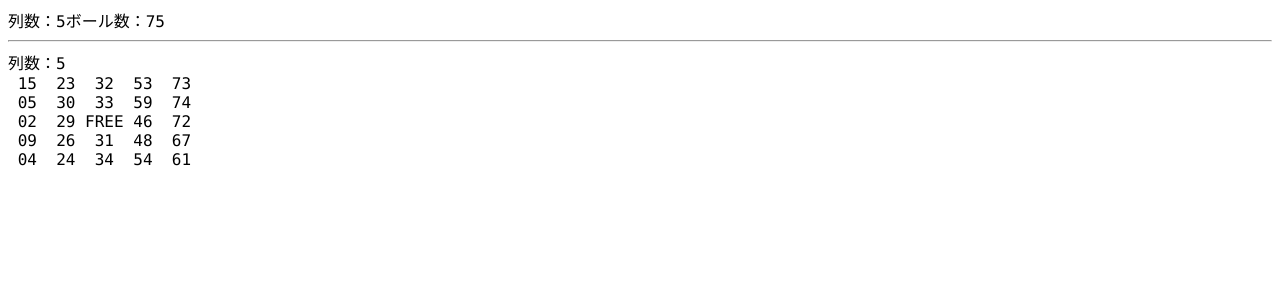
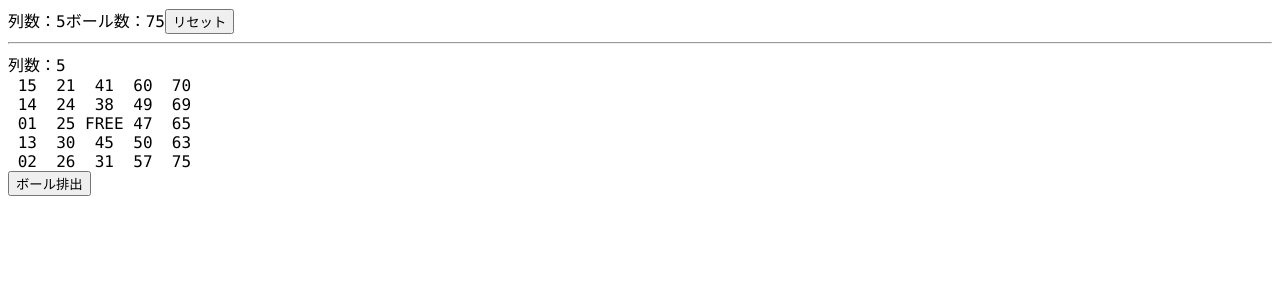
Before and after one commit to nabe19/bingo_react, a React app: page / in a window 1280 px wide. Shown: the top 300 px of the page. Built offline with nearby package versions, Linux system fonts and the light colour scheme.

Commit message:
ボール排出まで作成

```diff
--- a/src/App.tsx
+++ b/src/App.tsx
@@ -1,34 +1,118 @@
-import React, { FormEventHandler, useState } from 'react';
+import React, { createContext, useContext, useState } from 'react';
 import BingoCard from './BingoCard';
 import BingoCardContainer from './modules/BingoCardContainer';
+import Common from './modules/Common';
+
+export const maxNumberContext = createContext(75); // ビンゴボールの最大数
 
 export default function App() {
-  const [columns, setColumns] = useState(5); // カードの列数、縦横共通
-  const [maxNumber, setMaxNumber] = useState(75); // ビンゴボールの最大数
+  const columns = 5; // カードの列数、縦横共通
+  const maxNumber = 75;
+  //  const balls:Set<number> = new Set([0]);
+  const [balls, setBalls] = useState<number[]>([0]); // 選ばれたボールの履歴
+  const [hitSquares, setHitSquares] = useState<boolean[][]>(Array);
+  const [squares, setSquares] = useState<number[][]>(Array);
+  const [initialized, setInitialized] = useState<boolean>(false);
 
-  const parseValue = (value: string, defaultValue: number):number => {
-    const parsed = parseInt(value, 10);
-    if (Number.isNaN(parsed)) {
-      return defaultValue;
-    }
-    return parsed;
+  // const parseValue = (value: string | null, defaultValue:number):number => {
+  //   if (value === null) {
+  //     return defaultValue;
+  //   }
+  //   const parsed = parseInt(value, 10);
+  //   if (Number.isNaN(parsed)) {
+  //     return defaultValue;
+  //   }
+  //   return parsed;
+  // };
+
+  const rangeNumRecord = ():number => Math.ceil(maxNumber / columns);
+
+  // https://qiita.com/kznrluk/items/790f1b154d1b6d4de398
+  // const transpose = (arr: number[][]) => arr[0].map((_, c) => arr.map((r) => r[c]));
+
+  // https://qiita.com/butchi_y/items/db3078dced4592872a9c
+  const generate2DArray = (
+    m: number,
+    n: number,
+    val: number | boolean,
+  // eslint-disable-next-line @typescript-eslint/no-unused-vars
+  ) => [...Array(m)].map((_) => Array(n).fill(val));
+
+  const verticalLine = (index: number) => squares.map((element) => element[index]);
+
+  const reset = () => {
+    setBalls([0]);
+    setSquares(BingoCardContainer({ columns, maxNumber }));
+    setHitSquares(generate2DArray(columns, columns, false).map((arr, i) => {
+      if (i === Math.floor(columns / 2)) {
+        return arr.map((col, j) => j === Math.floor(columns / 2));
+      }
+      return arr;
+    }));
   };
 
-  // const balls: Set<number> = new Set([0]); // 選ばれたボールの履歴
-  const card: BingoCardContainer = new BingoCardContainer(columns, maxNumber); // ビンゴカード
+  const ballGet = () => {
+    if (balls.length >= maxNumber + 1) return;
+    const ball:number = Common.getNewNumber(balls, 1, maxNumber);
+    setBalls(balls.concat(ball));
+    const horIndex = Math.ceil(ball / rangeNumRecord()) - 1; // カードは縦列ごと数の範囲が決まっているため、計算で横位置が確定する
+    const verIndex = verticalLine(horIndex).indexOf(ball);
+    if (verIndex !== -1) {
+      setHitSquares(hitSquares.map((hitLine, i) => {
+        if (i === horIndex) {
+          return hitLine.map((hitSq, j) => {
+            if (j === verIndex) {
+              return true;
+            }
+            return hitSq;
+          });
+        }
+        return hitLine;
+      }));
+    }
+  };
+
+  React.useEffect(() => {
+    if (!initialized) {
+      reset();
+      setInitialized(true);
+    }
+  }, [initialized]);
 
   return (
     <div>
       列数：
       {columns}
+      {/* <input
+        type="number"
+        name="columns"
+        defaultvalue={columns}
+      /> */}
       ボール数：
-      {maxNumber}
+      {useContext(maxNumberContext)}
+      {/* <input
+        type="number"
+        name="columns"
+        defaultvalue={maxNumber}
+      /> */}
+      <button
+        type="button"
+        onClick={reset}
+      >
+        リセット
+      </button>
       <hr />
       <BingoCard
-        columns={card.columns}
-        maxNumber={card.maxNumber}
-        squares={card.squares}
+        columns={columns}
+        squares={squares}
+        hitSquares={hitSquares}
       />
+      <button
+        type="button"
+        onClick={ballGet}
+      >
+        ボール排出
+      </button>
     </div>
   );
 }
--- a/src/BingoCard.tsx
+++ b/src/BingoCard.tsx
@@ -1,15 +1,19 @@
 import React from 'react';
 import Square from './Square';
-import SquareContainer from './modules/SquareContainer';
 
 type BingoCardType = {
   columns: number,
-  maxNumber: number,
-  squares: SquareContainer[][]
+  squares: number[][],
+  hitSquares: boolean[][],
 };
 
 export default function BingoCard(props:BingoCardType) {
-  const { columns, maxNumber, squares } = props;
+  const {
+    columns, squares, hitSquares,
+  } = props;
+
+  // const isHit = (num: number): boolean => balls.includes(num);
+
   return (
     <>
       <div>
@@ -17,19 +21,21 @@ export default function BingoCard(props:BingoCardType) {
         { columns }
       </div>
       {
-        squares.map((line) => (
-          <>
+        squares.map((line, verIndex) => (
+          <div
+            key={line.join('')}
+          >
             {
-              line.map((sq) => (
+              line.map((num, horIndex) => (
                 <Square
-                  squareNum={sq.squareNum}
-                  isHit={sq.isHit}
-                  numberLength={maxNumber.toString().length}
+                  key={num}
+                  squareNum={num}
+                  isHit={hitSquares[verIndex][horIndex]}
                 />
               ))
             }
             <br />
-          </>
+          </div>
         ))
       }
     </>
--- a/src/index.tsx
+++ b/src/index.tsx
@@ -4,4 +4,8 @@ import App from './App';
 
 const container = document.getElementById('main');
 const root = createRoot(container!);
-root.render(<App />);
+root.render(
+  <React.StrictMode>
+    <App />
+  </React.StrictMode>,
+);
--- a/src/modules/BingoCardContainer.tsx
+++ b/src/modules/BingoCardContainer.tsx
@@ -1,92 +1,31 @@
 import Common from './Common';
-import SquareContainer from './SquareContainer';
 
-export default class BingoCardContainer {
-  static FROM_TOP_LEFT: number = 0; // ななめ用定数
+type BingoCardType = {
+  columns: number,
+  maxNumber: number,
+};
+export default function BingoCardContainer(props:BingoCardType) {
+  const useRangeNumRecord = ():number => Math.ceil(props.maxNumber / props.columns);
 
-  static FROM_TOP_RIGHT: number = 1; // ななめ用定数
-
-  readonly columns: number; // ビンゴの列数、縦横共通
-
-  readonly rangeNumRecord: number; // 1列あたりの数字の範囲
-
-  readonly maxNumber: number; // ビンゴマスの数字の最大
-
-  squares: SquareContainer[][]; // ビンゴマスの集合
-
-  verticalHits: number[]; // 当たりマス数集計縦
-
-  horizontalHits: number[]; // 当たりマス数集計横
-
-  diagonalHits: number[]; // 当たりマス数集計ななめ、0=左上から、1=右上から
-
-  constructor(columns: number, maxNumber:number) {
-    this.columns = columns;
-    this.maxNumber = maxNumber;
-    this.rangeNumRecord = Math.ceil(maxNumber / columns);
-    this.squares = [];
-    this.verticalHits = Array(this.columns).fill(0);
-    this.horizontalHits = Array(this.columns).fill(0);
-    this.diagonalHits = Array(2).fill(1); // 中央マスの分1にする
-
-    let cardRecord: SquareContainer[];
-    for (let horIndex = 0; horIndex < this.columns; horIndex += 1) {
-      cardRecord = [];
-      for (let verIndex = 0; verIndex < this.columns; verIndex += 1) {
-        if (horIndex === Math.floor(this.columns / 2)
-            && verIndex === Math.floor(this.columns / 2)) {
-          cardRecord.push(new SquareContainer(0, true));
-        } else {
-          cardRecord.push(
-            new SquareContainer(
-              Common.getNewNumber(
-                this.getVerticalLine(verIndex),
-                this.rangeNumRecord * verIndex + 1,
-                Math.min(this.rangeNumRecord * (verIndex + 1), this.maxNumber),
-              ),
-            ),
-          );
-        }
-      }
-      this.squares.push(cardRecord);
-    }
-    // 中央マスの分を加算しておく
-    this.verticalHits[Math.floor(columns / 2)] = 1;
-    this.horizontalHits[Math.floor(columns / 2)] = 1;
-  }
-
-  // ビンゴカードの縦列を取得
-  getVerticalLine(index:number): SquareContainer[] {
-    return this.squares.map((element) => element[index]);
-  }
-
-  // リーチ数集計
-  getReachCount(): number {
-    const arr = [...this.verticalHits, this.horizontalHits, this.diagonalHits];
-    return arr.filter((element) => element === this.columns - 1).length;
-  }
-
-  // ビンゴ数集計
-  getBingoCount(): number {
-    const arr = [...this.verticalHits, this.horizontalHits, this.diagonalHits];
-    return arr.filter((element) => element === this.columns).length;
-  }
-
-  // ボール処理
-  check(ball:number) {
-    // カードを検索
-    const horIndex = Math.ceil(ball / this.rangeNumRecord) - 1; // カードは縦列ごと数の範囲が決まっているため、計算で横位置が確定する
-    const verIndex = Common.findNumberIndex(this.getVerticalLine(horIndex), ball);
-    if (verIndex !== -1) {
-      // 該当マスがあったら当たり状態、集計配列に加算
-      this.squares[verIndex][horIndex].hit();
-      this.verticalHits[horIndex] += 1;
-      this.horizontalHits[verIndex] += 1;
-      if (verIndex === horIndex) {
-        this.diagonalHits[BingoCardContainer.FROM_TOP_LEFT] += 1;
-      } else if (verIndex + horIndex === this.columns - 1) {
-        this.diagonalHits[BingoCardContainer.FROM_TOP_RIGHT] += 1;
+  const squares: number[][] = [];
+  let cardRecord: number[];
+  for (let horIndex = 0; horIndex < props.columns; horIndex += 1) {
+    cardRecord = new Array(0);
+    for (let verIndex = 0; verIndex < props.columns; verIndex += 1) {
+      if (horIndex === Math.floor(props.columns / 2)
+          && verIndex === Math.floor(props.columns / 2)) {
+        cardRecord.push(0);
+      } else {
+        cardRecord.push(
+          Common.getNewNumber(
+            squares.map(((element) => element[verIndex])),
+            useRangeNumRecord() * verIndex + 1,
+            Math.min(useRangeNumRecord() * (verIndex + 1), props.maxNumber),
+          ),
+        );
       }
     }
+    squares.push(cardRecord);
   }
+  return squares;
 }
--- a/src/modules/Common.tsx
+++ b/src/modules/Common.tsx
@@ -1,29 +1,16 @@
-import SquareContainer from './SquareContainer';
-
 export default class Common {
   static rand = (min: number, max: number): number => (
     Math.floor(Math.random() * (max - min + 1) + min)
   );
 
-  static findNumberIndex = (
-    array: number[] | SquareContainer[],
-    target: number,
-  ):number => array.findIndex((element) => {
-    if (SquareContainer.isSquare(element)) {
-      return element.squareNum === target;
-    }
-    return element === target;
-  });
-
   static getNewNumber = (
-    array: Set<number> | number[] | SquareContainer[],
+    array: number[],
     min:number,
     max: number,
   ):number => {
     for (let num:number = Common.rand(min, max); ; num = Common.rand(min, max)) {
-      if ((array instanceof Set && !array.has(num))
-                || (Array.isArray(array) && array.length === 0)
-                || (Array.isArray(array) && Common.findNumberIndex(array, num) === -1)) {
+      if ((Array.isArray(array) && array.length === 0)
+                || (Array.isArray(array) && !array.includes(num))) {
         return num;
       }
     }
--- a/src/modules/SquareContainer.tsx
+++ /dev/null
@@ -1,32 +0,0 @@
-export default class SquareContainer {
-  squareNum : number; // マスの数字
-
-  isHit : boolean; // true=当たり状態
-
-  constructor(squareNum:number, isHit?:boolean) {
-    this.squareNum = squareNum;
-    this.isHit = isHit ?? false;
-  }
-
-  // ビンゴマスを当たり状態にする
-  hit() {
-    this.isHit = true;
-  }
-
-  // Square型か判定
-  // eslint-disable-next-line @typescript-eslint/no-explicit-any
-  static isSquare(obj:any): obj is SquareContainer {
-    return 'squareNum' in obj && 'isHit' in obj;
-  }
-
-  render(numberLength:number):string {
-    if (this.squareNum === 0) {
-      return 'FREE';
-    }
-    return (this.isHit ? '(' : ' ') + this.getZeroPaddingNum(numberLength) + (this.isHit ? ')' : ' ');
-  }
-
-  getZeroPaddingNum(length:number): string {
-    return (Array(length).join('0') + this.squareNum).slice(-length);
-  }
-}
```
Also changed, not shown: src/Square.tsx (+5 -5 lines), 1 other file (tests, documents, lock files or other folders).
